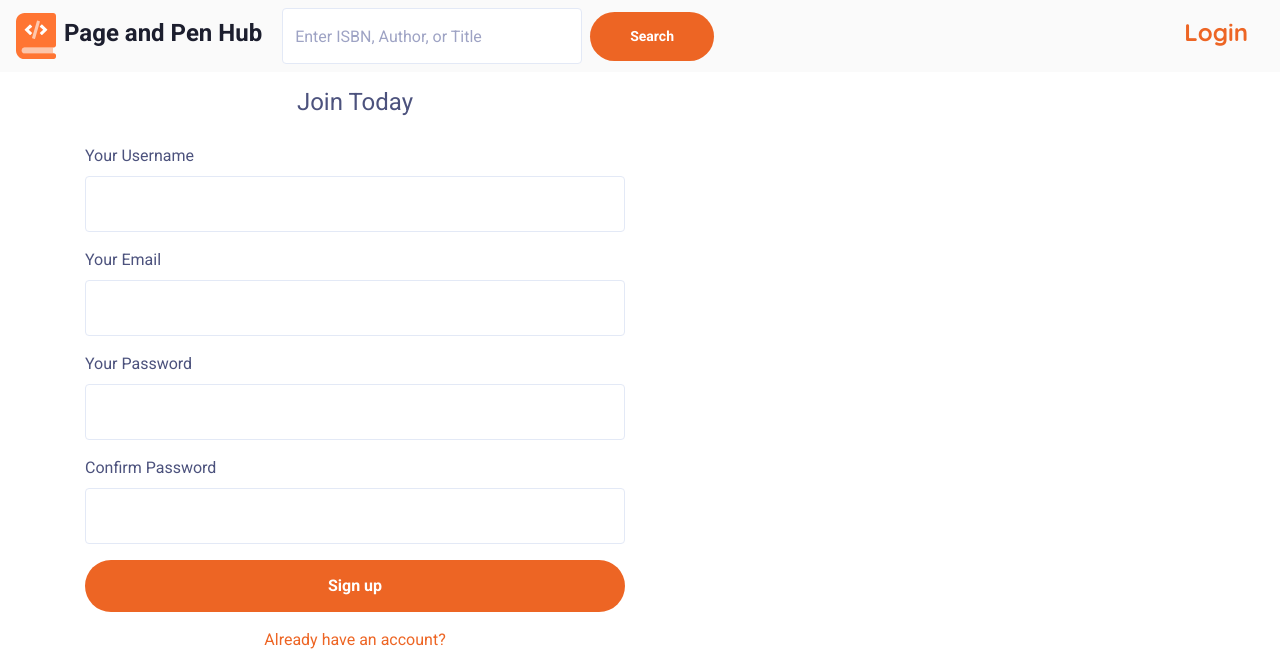
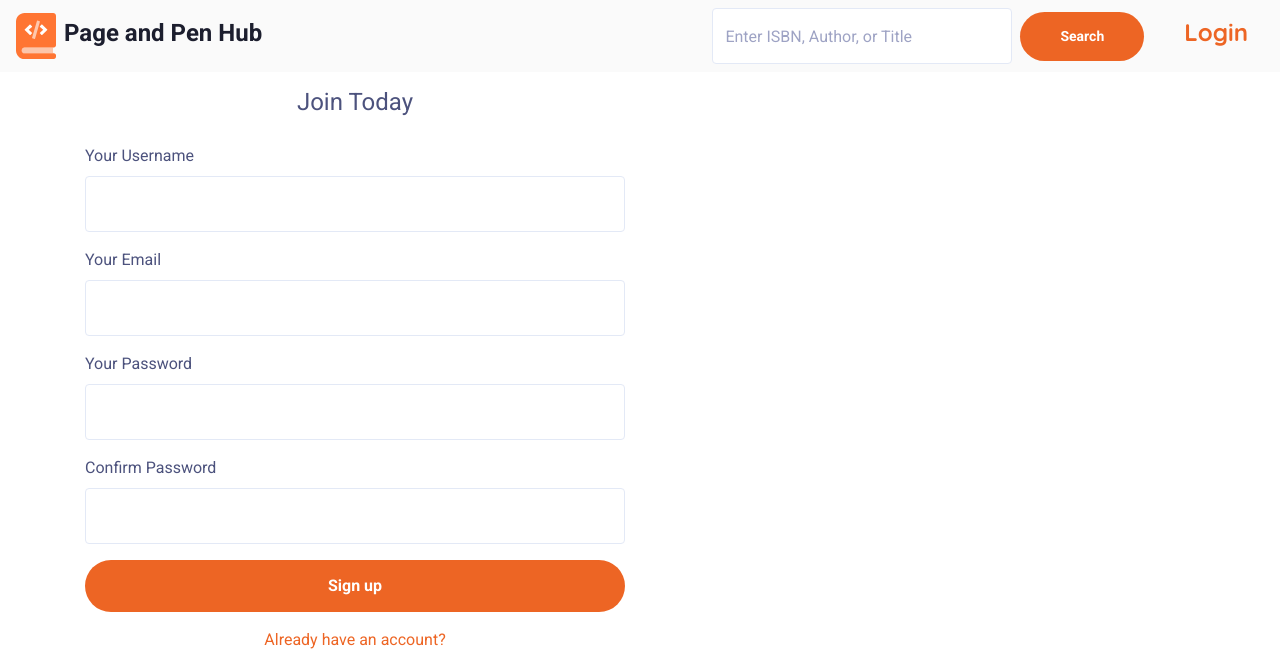
Before and after one commit to ElshadaiK/Page-and-pen-hub, a Flask app: page /register in a window 1280 px wide. Shown: the top 651 px of the page. Run offline with Flask 2, Linux system fonts and the light colour scheme; some libraries are stand-ins or nearby versions.

Commit message:
Header structured

```diff
--- a/templates/base.html
+++ b/templates/base.html
@@ -32,16 +32,10 @@
             <span class="navbar-toggler-icon"></span>
         </button>
 
-        <div class="collapse navbar-collapse ml-1" id="navbarSupportedContent">
-
-            <form class="form-inline my-2 my-lg-0" action="{{url_for("home")}}" method="POST">
-            <input class="form-control mr-sm-2" type="search" placeholder="Enter ISBN, Author, or Title" aria-label="Search" name="input-search">
-            <button class="btn btn-primary my-2 my-sm-0 btn-sm" type="submit">Search</button>
-            </form>
-        </div>
+        <div class="collapse navbar-collapse ml-4 flex-row-reverse" id="navbarSupportedContent">
 
             {% if session['logged_in'] == True%}
-        <div class="nav-item dropdown mr-4">
+            <div class="nav-item dropdown mr-4 ml-5">
                 <a class="nav-link dropdown-toggle" href="#" id="navbarDropdown" role="button" data-toggle="dropdown" aria-haspopup="true" aria-expanded="false">
                     <div class="book-badge d-inline-block shadow">{{ session['username'][0]}}</div>
                 </a>
@@ -54,6 +48,15 @@
                     <a class="nav-link" href="{{url_for("login")}}">Login</a>
                 </h4>
             {% endif %}
+
+            <form class="form-inline my-2 my-lg-0" action="{{url_for("home")}}" method="POST">
+            <input class="form-control mr-sm-2" type="search" placeholder="Enter ISBN, Author, or Title" aria-label="Search" name="input-search">
+            <button class="btn btn-primary my-2 my-sm-0 btn-sm" type="submit">Search</button>
+            </form>
+
+
+
+        </div>
         </nav>
     </header><!--//header-->
 
```
Also changed, not shown: 2 other files. Lines whose indentation alone changed are shown as unchanged.
